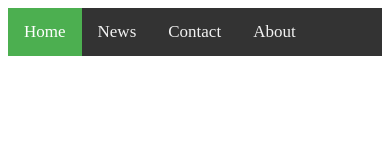
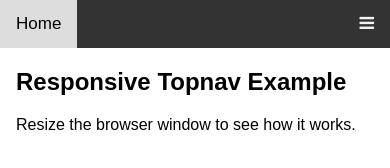
Before and after one commit to QThuyLinh/DemoHowto, a plain HTML site: page Responsive_Navigation/index.html in a window 390 px wide. Drawn offline with Linux system fonts and the light colour scheme.

Commit message:
ThuyLinh

```diff
--- a/Responsive_Navigation/index.html
+++ b/Responsive_Navigation/index.html
@@ -1,34 +1,67 @@
 <!DOCTYPE html>
 <html lang="en">
 <head>
-    <meta charset="UTF-8">
+
     <title>Title</title>
+    <meta name="viewport" content="width=device-width, initial-scale=1">
     <link rel="stylesheet" href="https://cdnjs.cloudflare.com/ajax/libs/font-awesome/4.7.0/css/font-awesome.min.css">
     <style type="text/css">
+        body{
+            margin: 0;
+            font-family: Arial, Helvetica, sans-serif;
+        }
         .topnav{
+            overflow: hidden; /*tràn*/
             background-color: #333;
-            overflow: hidden; /*tràn*/
+
         }
-        a{
+        .topnav a{
             float: left;
+            display: block;
             color: #f2f2f2;
             text-align: center;
             padding: 14px 16px;
             text-decoration: none;
             font-size: 17px;
         }
-        a:hover{
+        .topnav a:hover{
             background-color: #ddd;
             color: black;
         }
         /*Tạo nút tab đang hoạt động */
-        .topnav a.active{
+        .active{
             background-color: #4CAF50;
             color: white;
         }
         /*Ẩn liên kết sẽ mở và đóng topnav trên màn hình nhỏ*/
         .topnav .icon{
             display: none;
+        }
+
+        /* Khi màn hình nhỏ hơn 600 pixel, ẩn tất cả các liên kết, ngoại trừ một liên kết đầu tiên Trang chủ
+        Hiển thị liên kết có chứa nên mở và đóng topnav .icon */
+        @media screen and (max-width: 600px) {
+            .topnav a:not(:first-child) {display: none;}
+            .topnav a.icon {
+                float: right;
+                display: block;
+            }
+        }
+
+        /*Lớp "responsive" được thêm vào topnav với JavaScript khi người dùng nhấp vào biểu tượng.
+        Lớp này làm cho topnav trông tốt trên màn hình nhỏ (hiển thị các liên kết theo chiều dọc thay vì theo chiều ngang)*/
+        @media screen and (max-width: 600px) {
+            .topnav.responsive {position: relative;}
+            .topnav.responsive .icon {
+                position: absolute;
+                right: 0;
+                top: 0;
+            }
+            .topnav.responsive a{
+                float: none;
+                display: block;
+                text-align: left;
+            }
         }
     </style>
 </head>
@@ -38,7 +71,26 @@
         <a href="#news">News</a>
         <a href="#contact">Contact</a>
         <a href="#about">About</a>
-        <a href="javascript:void(0);" class="icon" onclick="=myFunction()"><i class="fa fa-bar"></i></a>
+        <a href="javascript:void(0);" class="icon" onclick="myFunction()">
+            <i class="fa fa-bars"></i>
+        </a>
     </div>
+
+    <div style="padding-left: 16px;">
+        <h2>Responsive Topnav Example</h2>
+        <p>Resize the browser window to see how it works.</p>
+    </div>
+
+    <script>
+        function myFunction() {
+            var x = document.getElementById("myTopnav");
+            if(x.className === "topnav"){
+                x.className += " responsive";
+            } else {
+                x.className = "topnav";
+            }
+        }
+
+    </script>
 </body>
 </html>
```
